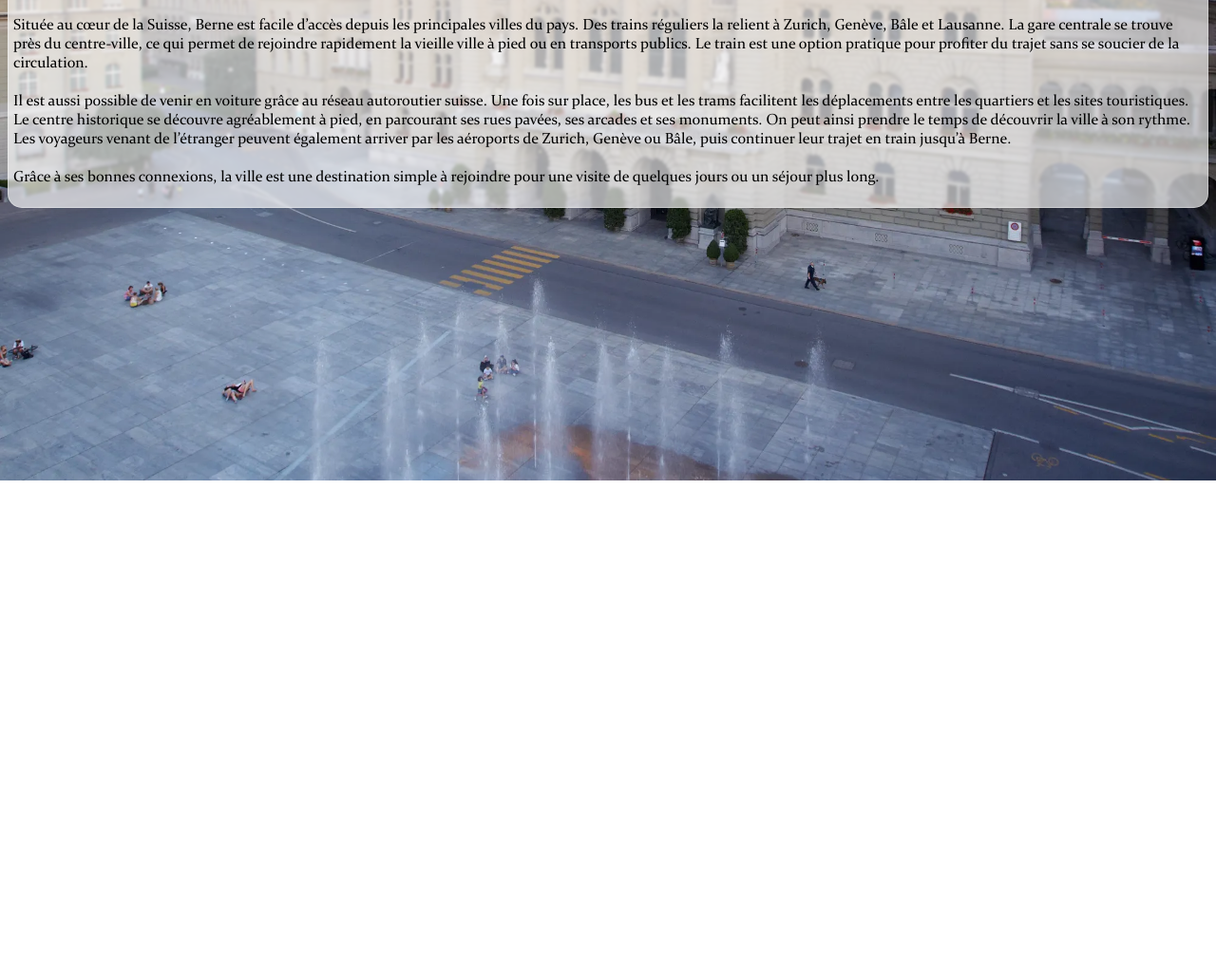
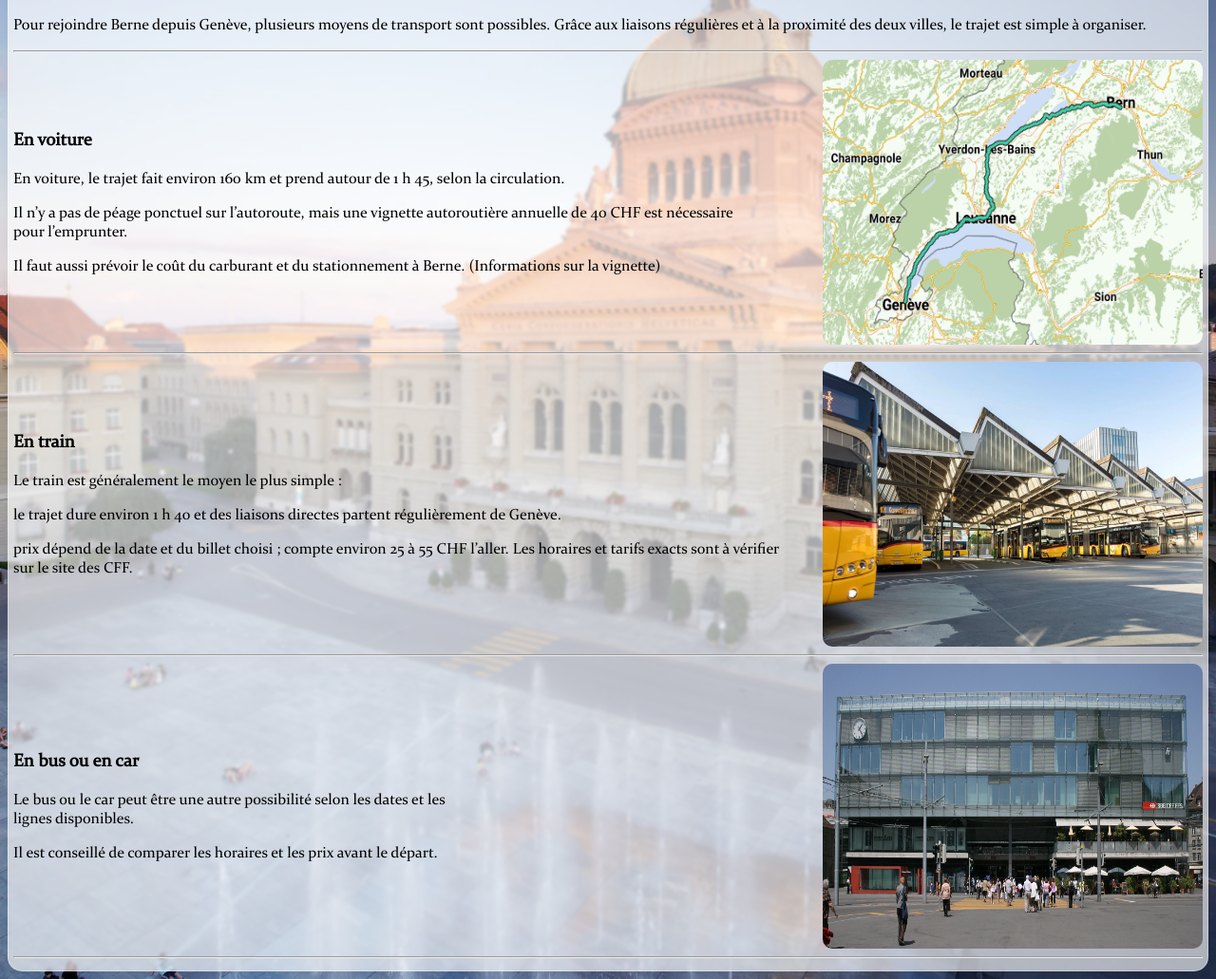
Before and after one commit to tomsocie13-collab/web, a plain HTML site: page acces.html in a window 1280 px wide. Shown: the part 294-1325 px from the top of the page at 95% size. Before the commit the page ends 800 px from the top, so only its background shows below. Drawn offline with Linux system fonts and the light colour scheme.

Commit message:
finalisation des pages acces et hebergement

```diff
--- a/acces.html
+++ b/acces.html
@@ -24,19 +24,37 @@
     <hr>
     <main>
       <h2>Comment se rendre à Berne</h2>
-      <p>
-        Située au cœur de la Suisse, Berne est facile d’accès depuis les principales villes du pays. Des trains réguliers la relient à Zurich, Genève, Bâle et Lausanne.
-        La gare centrale se trouve près du centre-ville, ce qui permet de rejoindre rapidement la vieille ville à pied ou en transports publics.
-        Le train est une option pratique pour profiter du trajet sans se soucier de la circulation.
-        <br>
-        <br>
-        Il est aussi possible de venir en voiture grâce au réseau autoroutier suisse. Une fois sur place, les bus et les trams facilitent les déplacements entre les quartiers et les sites touristiques.
-        Le centre historique se découvre agréablement à pied, en parcourant ses rues pavées, ses arcades et ses monuments. On peut ainsi prendre le temps de découvrir la ville à son rythme.
-        Les voyageurs venant de l’étranger peuvent également arriver par les aéroports de Zurich, Genève ou Bâle, puis continuer leur trajet en train jusqu’à Berne.
-        <br>
-        <br>
-        Grâce à ses bonnes connexions, la ville est une destination simple à rejoindre pour une visite de quelques jours ou un séjour plus long.
-      </p>
+      <p>Pour rejoindre Berne depuis Genève, plusieurs moyens de transport sont possibles. Grâce aux liaisons régulières et à la proximité des deux villes, le trajet est simple à organiser.</p>
+        <hr>
+        <section class="section5">
+          <div>
+            <h3>En voiture</h3>
+            <p>En voiture, le trajet fait environ 160 km et prend autour de 1 h 45, selon la circulation.</p>
+            <p>Il n’y a pas de péage ponctuel sur l’autoroute, mais une vignette autoroutière annuelle de 40 CHF est nécessaire pour l’emprunter.</p>
+            <p>Il faut aussi prévoir le coût du carburant et du stationnement à Berne. (Informations sur la vignette)</p>
+          </div>
+          <img src="img(adriano)/acces1.png" alt="Accès1" height="300px" width="400px">
+        </section>
+        <hr>
+        <section class="section6">
+          <div>
+            <h3>En train</h3>
+            <p>Le train est généralement le moyen le plus simple :<p>
+            <p>le trajet dure environ 1 h 40 et des liaisons directes partent régulièrement de Genève.</p>
+            <p>prix dépend de la date et du billet choisi ; compte environ 25 à 55 CHF l’aller. Les horaires et tarifs exacts sont à vérifier sur le site des CFF.</p>
+          </div>
+          <img src="img(adriano)/acces2.jpg" alt="Accès2" height="300px" width="400px">
+        </section>
+        <hr>
+        <section class="section7">
+          <div>
+            <h3>En bus ou en car</h3>
+            <p>Le bus ou le car peut être une autre possibilité selon les dates et les lignes disponibles.</p>
+            <p>Il est conseillé de comparer les horaires et les prix avant le départ.</p>
+          </div>
+          <img src="img(adriano)/acces3.jpg" alt="Accès3" height="300px" width="400px">
+        </section>
+        <hr>
     </main>
 </body>
 </html>
--- a/style.css
+++ b/style.css
@@ -101,6 +101,27 @@ align-items: center;
 gap: 110px;
 }
 
+.section5 {
+display: flex;
+justify-content: center;
+align-items: center;
+gap: 92px;
+}
+
+.section6 {
+display: flex;
+justify-content: center;
+align-items: center;
+gap: 30px;
+}
+
+.section7 {
+display: flex;
+justify-content: center;
+align-items: center;
+gap: 375px;
+}
+
 img {
   border-radius: 10px;
 }
```
Also changed, not shown: hebergement.html (+2 -2 lines), img(adriano)/acces1.png (added), img(adriano)/acces2.jpg (added), img(adriano)/acces3.jpg (added), 1 other file.
